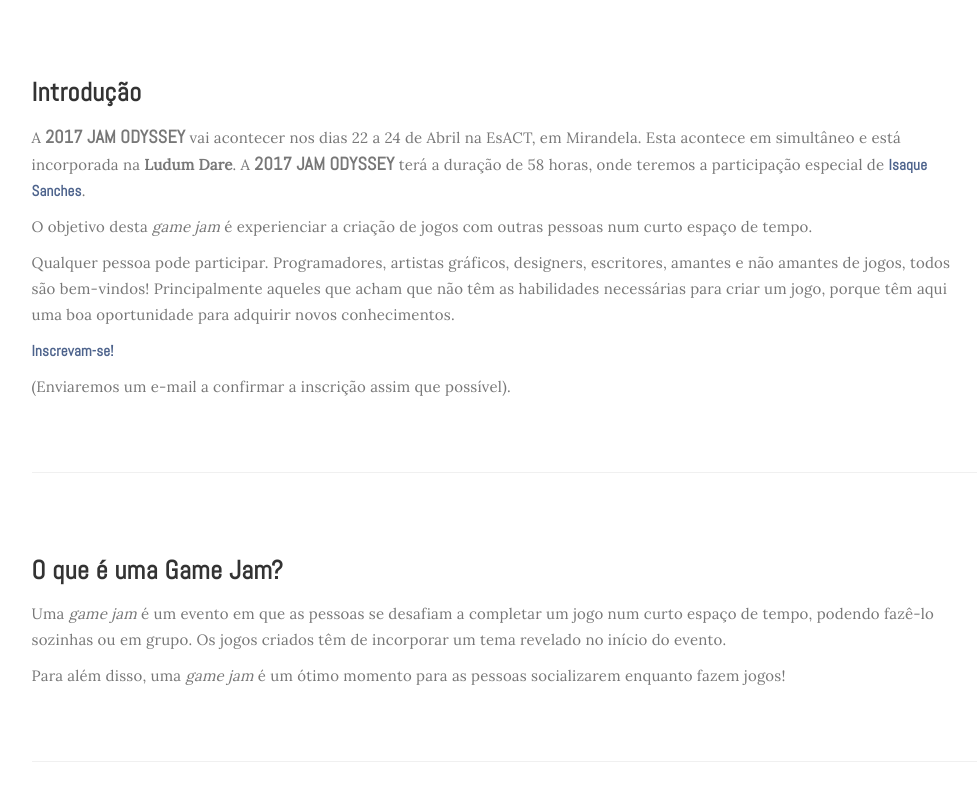
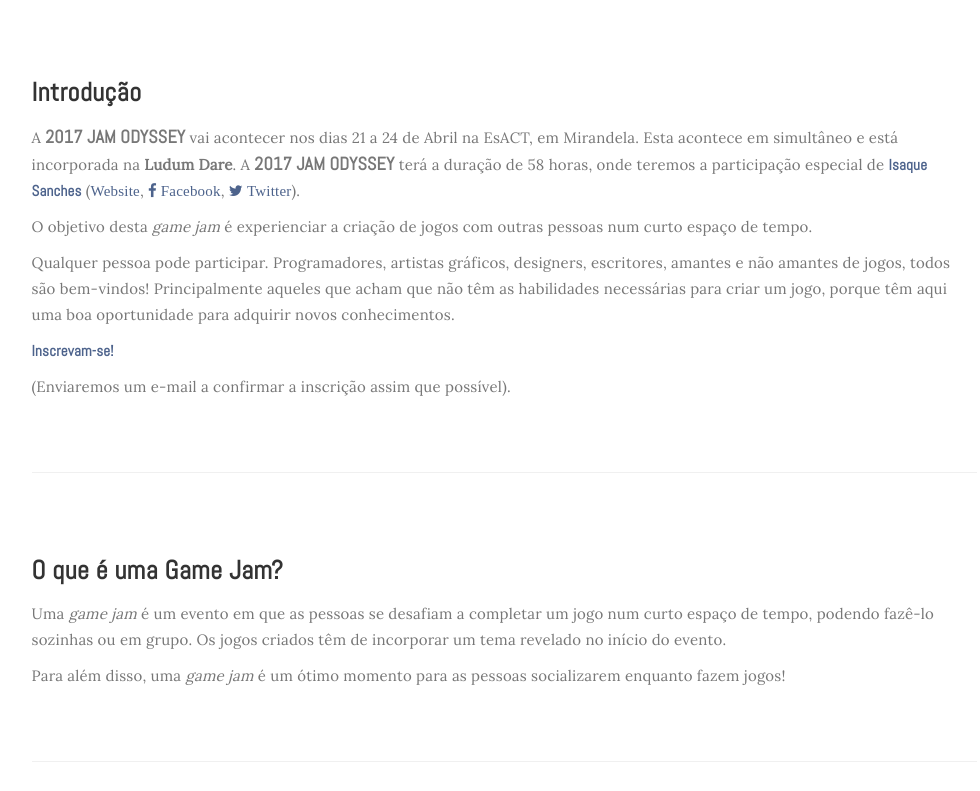
Before and after one commit to NEDJD/NEDJD.github.io, a plain HTML site: page index.html in a window 1280 px wide. Shown: the part 920-1711 px from the top of the page, without its empty margins (136-1116 px from the left). Drawn offline with Linux system fonts and the light colour scheme; animation ran at ten frames a second.

Commit message:
Added links, minor design experiment

```diff
--- a/index.html
+++ b/index.html
@@ -171,7 +171,8 @@ http://www.tooplate.com/view/2085-neuron
                               <h3>Introdução</h3>
                          </div>
                          <div class="blog-post-des">
-							<p>A <span class="djd-jam">2017 JAM ODYSSEY</span> vai acontecer nos dias 22 a 24 de Abril na EsACT, em Mirandela. Esta acontece em simultâneo e está incorporada na <b>Ludum Dare</b>. A <span class="djd-jam">2017 JAM ODYSSEY</span> terá a duração de 58 horas, onde teremos a participação especial de <b><a href="#isaque" class="smoothScroll">Isaque Sanches</a></b>.</p>
+							<p>A <span class="djd-jam">2017 JAM ODYSSEY</span> vai acontecer nos dias 21 a 24 de Abril na EsACT, em Mirandela. Esta acontece em simultâneo e está incorporada na <b>Ludum Dare</b>. A <span class="djd-jam">2017 JAM ODYSSEY</span> terá a duração de 58 horas, onde teremos a participação especial de <b><a href="#isaque" class="smoothScroll">Isaque Sanches</a></b> (<a class="fa fa-website" href="http://cargocollective.com/isaquesanches" target="_blank">Website</a>,
+							<a class="fa fa-facebook" href="https://www.facebook.com/l1x1v1a/" target="_blank"> Facebook</a>, <a class="fa fa-twitter" href="https://twitter.com/l1x1v1a" target="_blank"> Twitter</a>).</p>
 							<p>O objetivo desta <i>game jam</i> é experienciar a criação de jogos com outras pessoas num curto espaço de tempo.</p>
 							<p>Qualquer pessoa pode participar. Programadores, artistas gráficos, designers, escritores, amantes e não amantes de jogos, todos são bem-vindos! Principalmente aqueles que acham que não têm as habilidades necessárias para criar um jogo, porque têm aqui uma boa oportunidade para adquirir novos conhecimentos.</p>
 							<p><b><a href="#inscricao" class="smoothScroll">Inscrevam-se!</a></b></p>
@@ -277,9 +278,9 @@ http://www.tooplate.com/view/2085-neuron
                               <h3>Isaque Sanches</h3>
                          </div>
                          <div class="blog-post-des">
-							<p><b><a href="https://www.facebook.com/l1x1v1a/" target="_blank">Facebook<a></b></p>
-							<p><b><a href="https://twitter.com/l1x1v1a" target="_blank">Twitter<a></b></p>
-							<p><b><a href="http://cargocollective.com/isaquesanches" target="_blank">Página Pessoal</a></b></p>
+							<p><b><a class="fa fa-website" href="http://cargocollective.com/isaquesanches" target="_blank"> Página Pessoal</a></b></p>
+							<p><b><a class="fa fa-facebook" href="https://www.facebook.com/l1x1v1a/" target="_blank"> Facebook</a></b></p>
+							<p><b><a class="fa fa-twitter" href="https://twitter.com/l1x1v1a" target="_blank"> Twitter</a></b></p>
                          </div>
                     </div>
 
@@ -315,6 +316,7 @@ http://www.tooplate.com/view/2085-neuron
                <div class="col-md-12 col-sm-12">
                     <ul class="social-icon">
                          <li><a href="https://www.facebook.com/nedjd.ipb/?ref=ts&fref=ts" target="_blank" class="fa fa-facebook"></a></li>
+						 <li><a href="https://www.youtube.com/channel/UCvzAg8SKBzemYM1K2RMAMSw" target="_blank" class="fa fa-youtube"></a></li>
                     </ul>
                </div>
 
```
